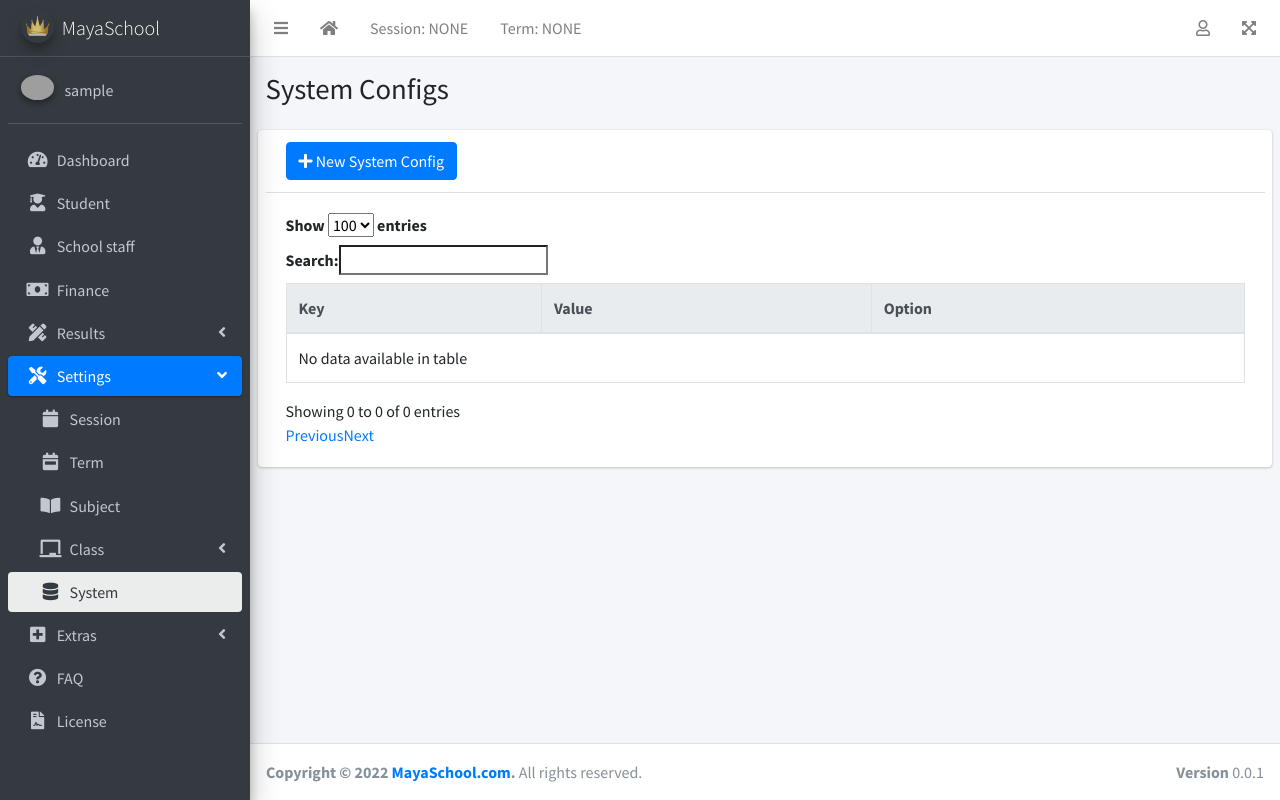
After one commit to pythonbrad/mayaschool, a Django app: page /system_configs in a window 1280 px wide. The commit adds this page. Run offline with Django 4.2, Linux system fonts and the light colour scheme; the visitor is signed in with stand-in values (Sample User, id 1); data comes from the database, SQL or seed files in the repository; data that the repository does not hold is empty; some libraries are stand-ins or nearby versions; grey boxes are pictures that could not be loaded.

Commit message:
Update (core): Add system configs panel

```diff
--- a/core/middleware.py
+++ b/core/middleware.py
@@ -1,4 +1,4 @@
-from .models import AcademicSession, AcademicTerm
+from .models import AcademicSession, AcademicTerm, SystemConfig
 
 
 class SiteWideConfigs:
@@ -8,9 +8,11 @@ class SiteWideConfigs:
     def __call__(self, request):
         current_session = AcademicSession.get_current()
         current_term = AcademicTerm.get_current()
+        system_config = {i.key: i.value for i in SystemConfig.objects.all()}
 
         request.current_session = current_session
         request.current_term = current_term
+        request.system_config = system_config
 
         response = self.get_response(request)
 
--- a/core/models.py
+++ b/core/models.py
@@ -8,7 +8,7 @@ import string
 class SystemConfig(models.Model):
     """System configuration."""
 
-    key = models.SlugField()
+    key = models.SlugField(unique=True)
     value = models.CharField(max_length=200)
 
     def __str__(self):
--- /dev/null
+++ b/core/templates/core/system_configs_list.html
@@ -0,0 +1,38 @@
+{% extends 'index.html' %}
+{% block content %}
+<div class="container-fluid card">
+  <div class="card-header">
+    <a class="btn btn-primary" href="{% url 'new_system_config' %}"><i class="fas fa-plus"></i> New System Config</a>
+  </div>
+  <div class="card-body">
+    <div class="table-responsive">
+      <table id="system_configs_table" class="table table-bordered table-hover" data-page-length='100'>
+        <thead class="thead-light">
+          <tr>
+            <th>Key</th>
+            <th>Value</th>
+            <th>Option</th>
+          </tr>
+        </thead>
+        <tbody>
+          {% for system_config in system_configs %}
+          <tr class='clickable-row' data-href="{% url 'edit_system_config' system_config.pk %}">
+              <td>{{ system_config.key }}</td>
+              <td>{{ system_config.value }}</td>
+              <td class="row text-center">
+                <a class="col btn" href="{% url 'edit_system_config' system_config.pk %}"><i class="fa fa-edit text-primary"></i></a>
+                <a class="col btn" href="{% url 'delete_system_config' system_config.pk %}"><i class="fa fa-trash-alt text-primary"></i></a>
+              </td>
+          </tr>
+          {% endfor %}
+        </tbody>
+      </table>
+    </div>
+  </div>
+</div>
+{% endblock %}
+{% block script %}
+<script type="text/javascript">
+    $('#system_configs_table').DataTable({});
+</script>
+{% endblock %}
--- a/core/urls.py
+++ b/core/urls.py
@@ -25,4 +25,8 @@ urlpatterns = [
     path('subjects/create', views.subject.create, name='new_subject'),
     path('subjects/<int:pk>/edit', views.subject.edit, name='edit_subject'),
     path('subjects/<int:pk>/delete', views.subject.delete, name='delete_subject'),
+    path('system_configs', views.system_config.index, name='system_configs'),
+    path('system_configs/create', views.system_config.create, name='new_system_config'),
+    path('system_configs/<int:pk>/edit', views.system_config.edit, name='edit_system_config'),
+    path('system_configs/<int:pk>/delete', views.system_config.delete, name='delete_system_config'),
 ]
--- a/core/views/__init__.py
+++ b/core/views/__init__.py
@@ -1,8 +1,8 @@
 from django.shortcuts import render
 from staffs.models import Staff
-from core.models import SubClass
+from ..models import SubClass
 from django.contrib.auth.decorators import login_required
-from . import classe, session, subclass, subject, term
+from . import classe, session, subclass, subject, term, system_config
 
 
 __all__ = ['classe', 'session', 'subclass', 'subject', 'term']
--- /dev/null
+++ b/core/views/system_config.py
@@ -0,0 +1,66 @@
+from django.contrib.auth.decorators import login_required
+from django.shortcuts import render, redirect, get_object_or_404
+from ..models import SystemConfig
+from ..forms import SystemConfigForm
+
+
+@login_required
+def index(request):
+    system_configs = SystemConfig.objects.all()
+    return render(request, 'core/system_configs_list.html', {
+        'title': 'System Configs',
+        'current_page': 'setting.system_config',
+        'system_configs': system_configs,
+    })
+
+
+@login_required
+def create(request):
+    if request.POST:
+        form = SystemConfigForm(request.POST)
+        if form.is_valid():
+            form.save()
+            return redirect('system_configs')
+        else:
+            pass
+    else:
+        form = SystemConfigForm()
+    return render(request, 'object_form.html', {
+        'title': 'New system_config',
+        'current_page': 'setting.system_config',
+        'form': form
+    })
+
+
+@login_required
+def edit(request, pk):
+    obj = get_object_or_404(SystemConfig, pk=pk)
+    if request.POST:
+        form = SystemConfigForm(request.POST, instance=obj)
+        if form.is_valid():
+            form.save()
+            return redirect('system_configs')
+        else:
+            pass
+    else:
+        form = SystemConfigForm(instance=obj)
+    return render(request, 'object_form.html', {
+        'title': 'Edit system_config',
+        'current_page': 'setting.system_config',
+        'form': form,
+    })
+
+
+@login_required
+def delete(request, pk):
+    obj = get_object_or_404(SystemConfig, pk=pk)
+    if request.POST:
+        obj.delete()
+        return redirect('system_configs')
+    else:
+        pass
+    return render(request, 'delete_object.html', {
+        'title': 'Delete system_config',
+        'object': obj,
+        'current_page': 'setting.system_config',
+    })
--- a/templates/index.html
+++ b/templates/index.html
@@ -107,12 +107,14 @@
               <ul class="nav nav-treeview">
                 <li class="nav-item">
                   <a href="#" class="nav-link">
+                    &nbsp;&nbsp;&nbsp;
                     <i class="far fa-edit nav-icon"></i>
                     <p>Note</p>
                   </a>
                 </li>
                 <li class="nav-item">
                   <a href="#" class="nav-link">
+                    &nbsp;&nbsp;&nbsp;
                     <i class="fas fa-file-alt nav-icon"></i>
                     <p>Report Card</p>
                   </a>
@@ -121,47 +123,60 @@
             </li>
             <li class="nav-item {% if 'setting' in current_page %}menu-is-opening menu-open{% endif %}">
               <a href="#" class="nav-link {% if 'setting' in current_page %}active{% endif %}">
-                <i class="nav-icon fas fa-pencil-ruler"></i>
+                <i class="nav-icon fas fa-tools"></i>
                 <p>Settings <i class="right fas fa-angle-left"></i></p>
               </a>
               <ul class="nav nav-treeview">
                 <li class="nav-item">
                   <a href="{% url 'sessions' %}" class="nav-link {% if '.session' in current_page %}active{% endif %}">
-                    <i class="fas fa-image nav-icon"></i>
+                    &nbsp;&nbsp;&nbsp;
+                    <i class="fas fa-calendar nav-icon"></i>
                     <p>Session</p>
                   </a>
                 </li>
                 <li class="nav-item">
                   <a href="{% url 'terms' %}" class="nav-link {% if '.term' in current_page %}active{% endif %}">
-                    <i class="fas fa-image nav-icon"></i>
+                    &nbsp;&nbsp;&nbsp;
+                    <i class="fas fa-calendar-week nav-icon"></i>
                     <p>Term</p>
                   </a>
                 </li>
                 <li class="nav-item">
                   <a href="{% url 'subjects' %}" class="nav-link {% if '.subject' in current_page %}active{% endif %}">
+                    &nbsp;&nbsp;&nbsp;
                     <i class="fas fa-book-open nav-icon"></i>
                     <p>Subject</p>
                   </a>
                 </li>
                 <li class="nav-item {% if '.class' in current_page %}menu-is-opening menu-open{% endif %}">
                   <a href="#" class="nav-link {% if '.class' in current_page %}active{% endif %}">
+                    &nbsp;&nbsp;&nbsp;
                     <i class="nav-icon fas fa-chalkboard"></i>
                     <p>Class <i class="right fas fa-angle-left"></i></p>
                   </a>
                   <ul class="nav nav-treeview">
                     <li class="nav-item">
                       <a href="{% url 'classes' %}" class="nav-link">
+                        &nbsp;&nbsp;&nbsp;&nbsp;&nbsp;&nbsp;
                         <i class="fas fa-square nav-icon"></i>
                         <p>Parent</p>
                       </a>
                     </li>
                     <li class="nav-item">
                       <a href="{% url 'subclasses' %}" class="nav-link">
+                        &nbsp;&nbsp;&nbsp;&nbsp;&nbsp;&nbsp;
                         <i class="fas fa-sitemap nav-icon"></i>
                         <p>Child</p>
                       </a>
                     </li>
                   </ul>
+                </li>
+                <li class="nav-item">
+                  <a href="{% url 'system_configs' %}" class="nav-link {% if '.system_config' in current_page %}active{% endif %}">
+                    &nbsp;&nbsp;&nbsp;
+                    <i class="fas fa-database nav-icon"></i>
+                    <p>System</p>
+                  </a>
                 </li>
               </ul>
             </li>
@@ -173,12 +188,14 @@
               <ul class="nav nav-treeview">
                 <li class="nav-item">
                   <a href="#" class="nav-link">
+                    &nbsp;&nbsp;&nbsp;
                     <i class="fas fa-file-import nav-icon"></i>
                     <p>Import data</p>
                   </a>
                 </li>
                 <li class="nav-item">
                   <a href="#" class="nav-link">
+                    &nbsp;&nbsp;&nbsp;
                     <i class="fas fa-file-export nav-icon"></i>
                     <p>Export data</p>
                   </a>
```
Also changed, not shown: core/forms.py (+8 -1 lines).
